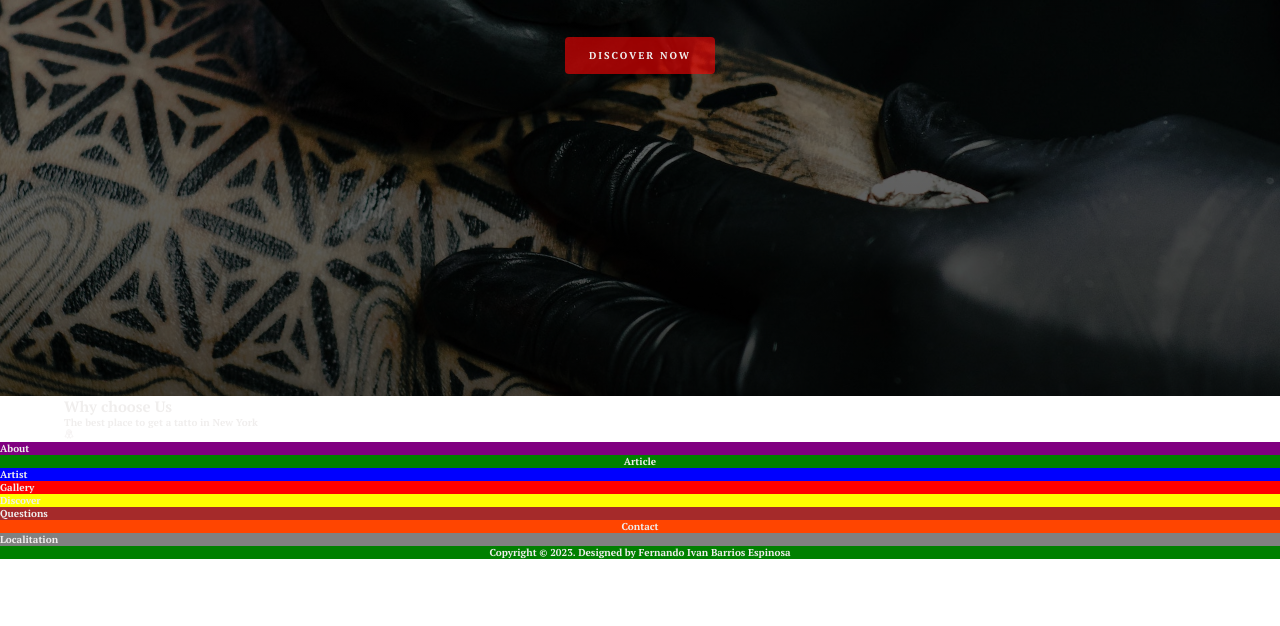
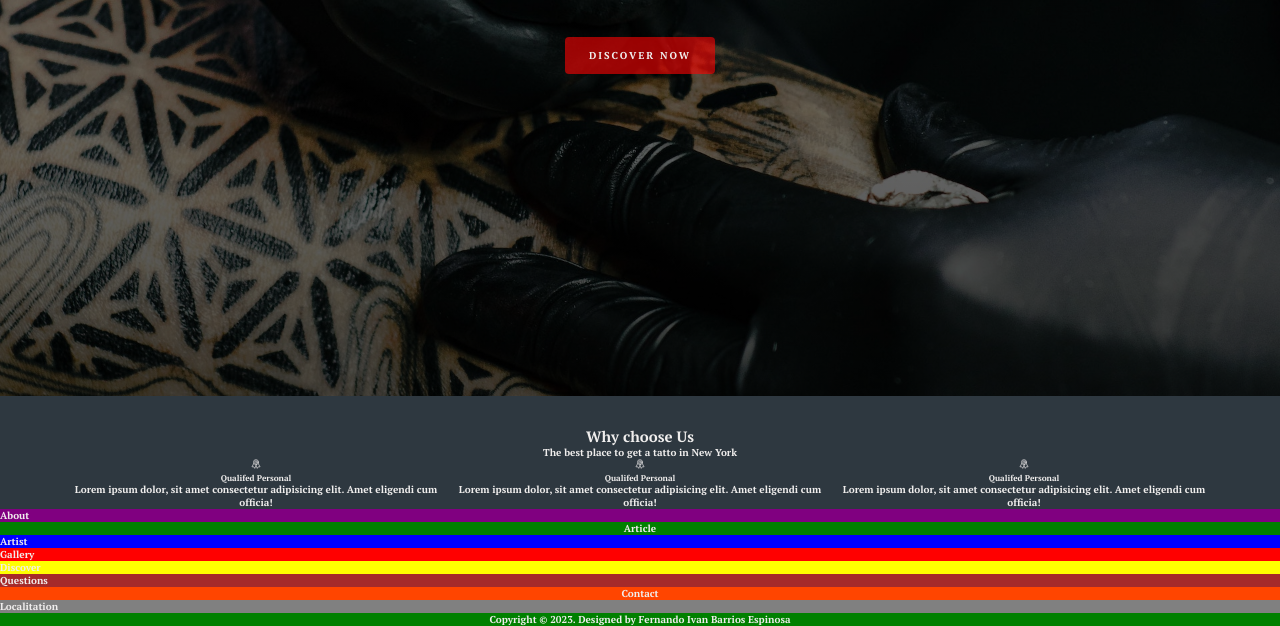
Before and after one commit to Fer07BE/Inks-forever, a website: page index.html in a window 1280 px wide. Shown: the part 404-1030 px from the top of the page. Before the commit the page ends 963 px from the top, so only its background shows below. Drawn offline with nearby package versions, Linux system fonts and the light colour scheme.

Commit message:
Add padding-top test

```diff
--- a/Sass/chose.scss
+++ b/Sass/chose.scss
@@ -0,0 +1,9 @@
+.chose {
+  background: $-Fondo-oscuro;
+  text-align: center;
+}
+
+.chose__container {
+  display: grid;
+  grid-template-columns: repeat(auto-fit , minmax(30rem , 1fr));
+}
--- a/Sass/main.scss
+++ b/Sass/main.scss
@@ -16,7 +16,7 @@ $-Color-linea: #a5c9ca;
 
 *::selection {
   background: $-Fondo-oscuro;
-  color: $-Texto
+  color: $-Texto;
 }
 
 @import url("https://fonts.googleapis.com/css2?family=Instrument+Sans:wght@400;600;700&family=PT+Serif:wght@700&display=swap");
@@ -33,6 +33,11 @@ $-texto-cuerpo: "Instrument Sans", sans-serif;
 // SPACING
 $mb: 0.8rem;
 $mb-medium: 4rem;
+
+
+.pd-t {
+  padding-top: 3rem
+}
 
 // FONT
 body {
@@ -116,4 +121,4 @@ body {
 @import "tittles.scss";
 @import "Utilities/buttons.scss";
 @import "Utilities/containers.scss";
-@import "chose.scss"
+@import "chose.scss";
--- a/index.html
+++ b/index.html
@@ -18,16 +18,40 @@
     </header>
 
     <!-- CHOSE -->
-    <section class="chose">
+    <section class="chose pd-t">
       <div class="container">
         <h2 class="tittle__2">Why choose Us</h2>
         <h4 class="tittle-4">The best place to get a tatto in New York</h4>
 
         <div class="chose__container">
+          <!-- CHOSE-1 -->
+          <div class="chose__info">
+            <ion-icon name="ribbon-outline" class="icon"></ion-icon>
+            <h5 class="tittle-5">Qualifed Personal</h5>
+            <p class="chose__text">
+              Lorem ipsum dolor, sit amet consectetur adipisicing elit. Amet
+              eligendi cum officia!
+            </p>
+          </div>
 
           <!-- CHOSE-1 -->
           <div class="chose__info">
             <ion-icon name="ribbon-outline" class="icon"></ion-icon>
+            <h5 class="tittle-5">Qualifed Personal</h5>
+            <p class="chose__text">
+              Lorem ipsum dolor, sit amet consectetur adipisicing elit. Amet
+              eligendi cum officia!
+            </p>
+          </div>
+
+          <!-- CHOSE-1 -->
+          <div class="chose__info">
+            <ion-icon name="ribbon-outline" class="icon"></ion-icon>
+            <h5 class="tittle-5">Qualifed Personal</h5>
+            <p class="chose__text">
+              Lorem ipsum dolor, sit amet consectetur adipisicing elit. Amet
+              eligendi cum officia!
+            </p>
           </div>
         </div>
       </div>
```
Also changed, not shown: style.css.
